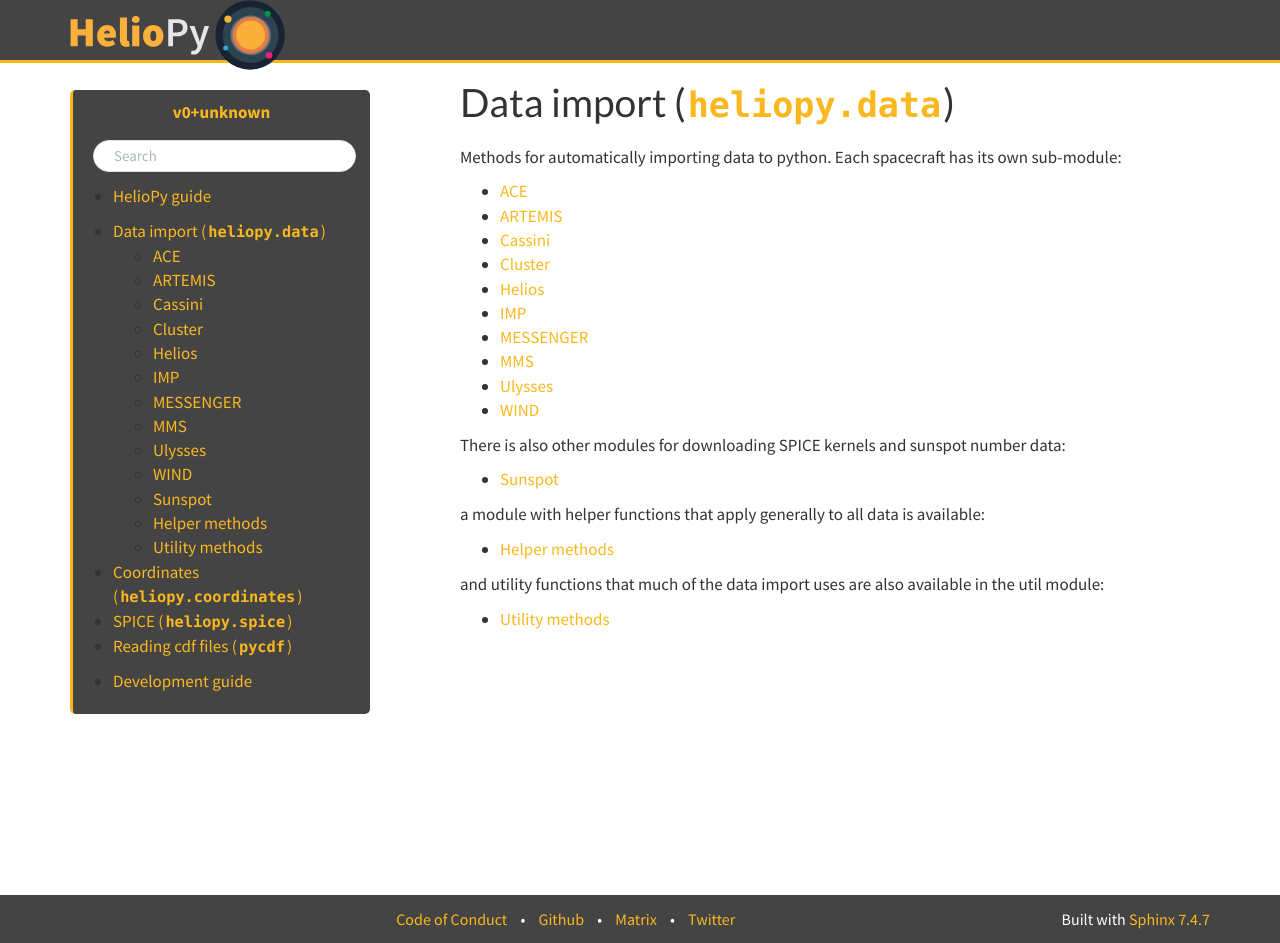
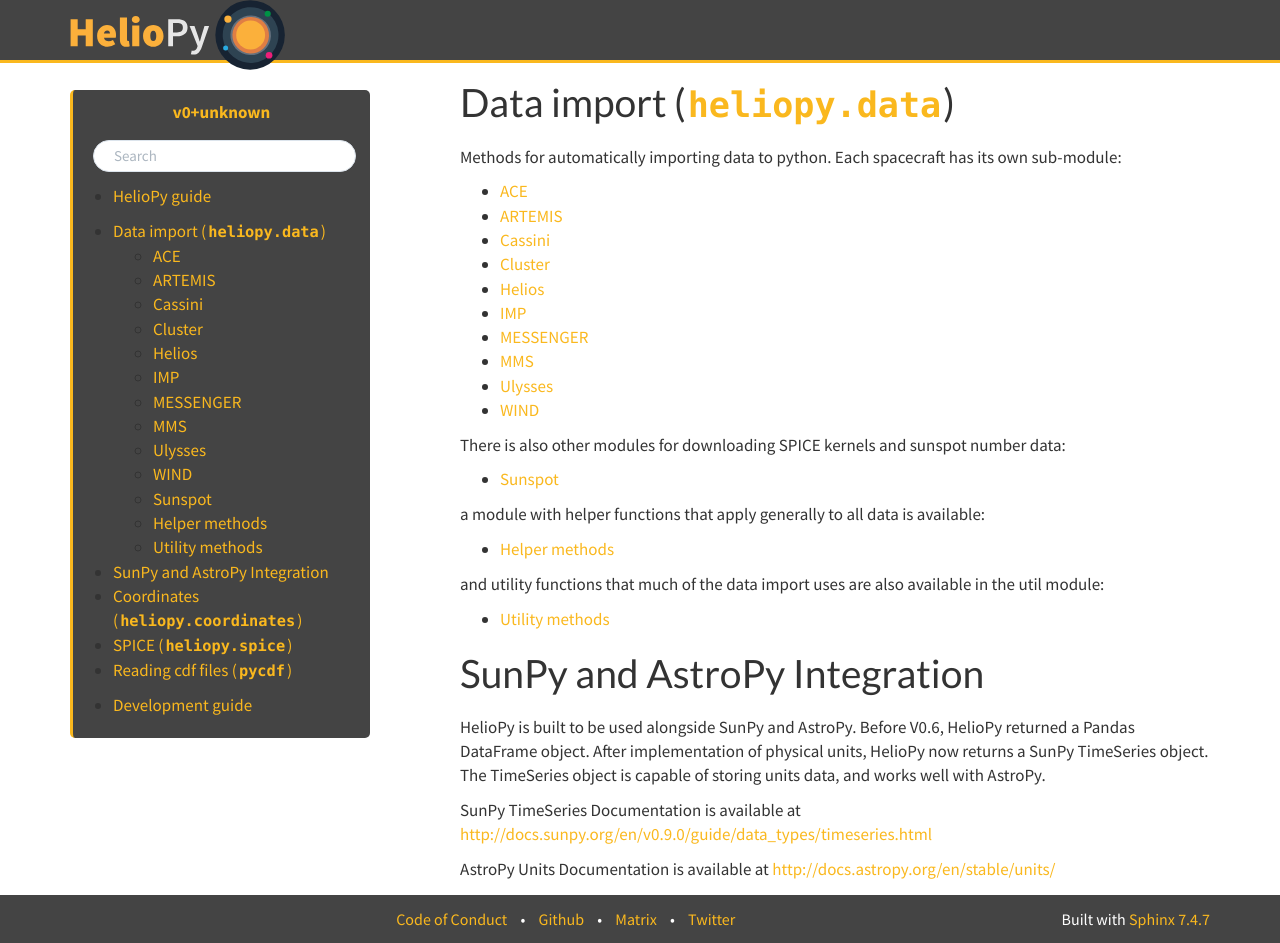
Before and after one commit to heliopython/heliopy, a Sphinx documentation site: the page built from doc/source/data/index.rst, in a window 1280 px wide and 943 px high. Built offline with Sphinx 7.4.7, drawn with Linux system fonts in a browser that asks for light colours; pages that are not in the unit, such as notebooks, are missing from menus.

Commit message:
Added data import entry

```diff
--- a/doc/source/data/index.rst
+++ b/doc/source/data/index.rst
@@ -45,3 +45,17 @@ util module:
    :maxdepth: 1
 
    util
+
+SunPy and AstroPy Integration
+-----------------------------
+
+HelioPy is built to be used alongside SunPy and AstroPy. Before V0.6, HelioPy returned
+a Pandas DataFrame object. After implementation of physical units, HelioPy now
+returns a SunPy TimeSeries object. The TimeSeries object is capable of storing units data,
+and works well with AstroPy.
+
+SunPy TimeSeries Documentation is available
+at http://docs.sunpy.org/en/v0.9.0/guide/data_types/timeseries.html
+
+AstroPy Units Documentation is available
+at http://docs.astropy.org/en/stable/units/
```
